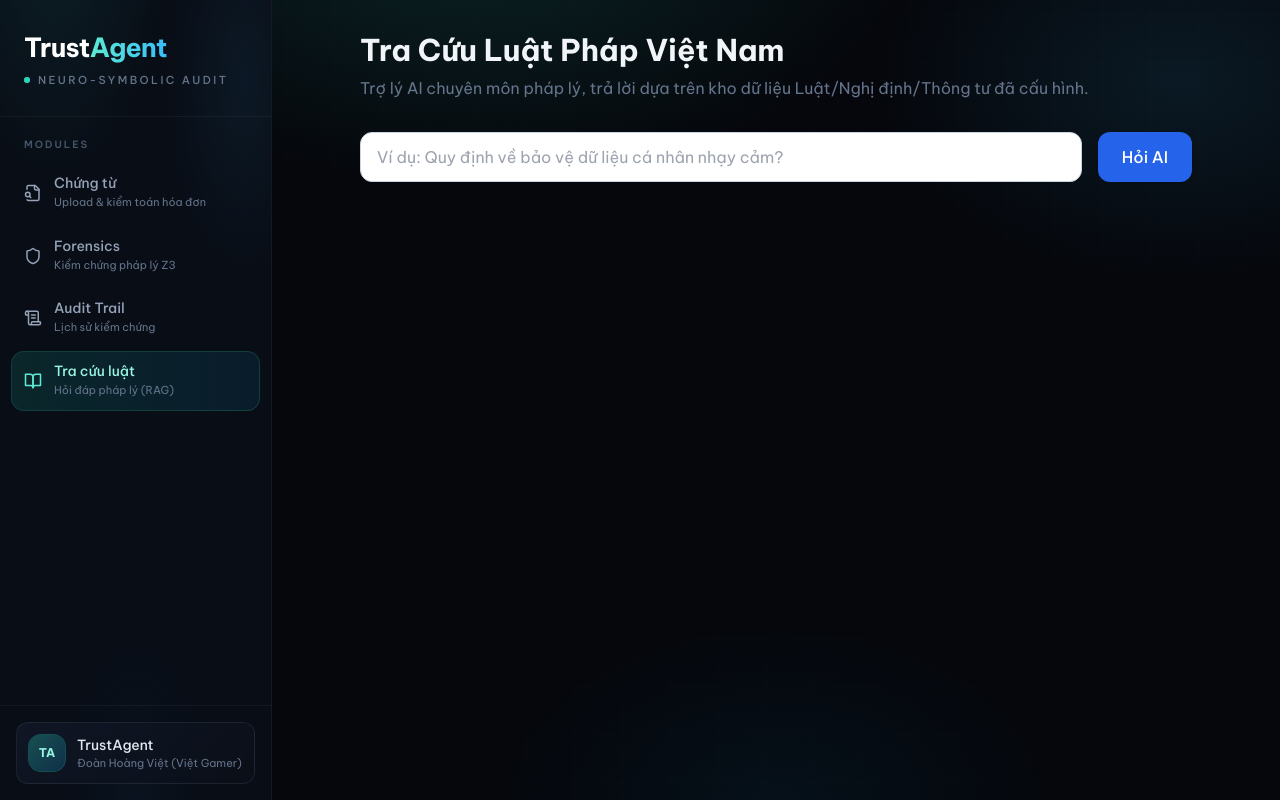
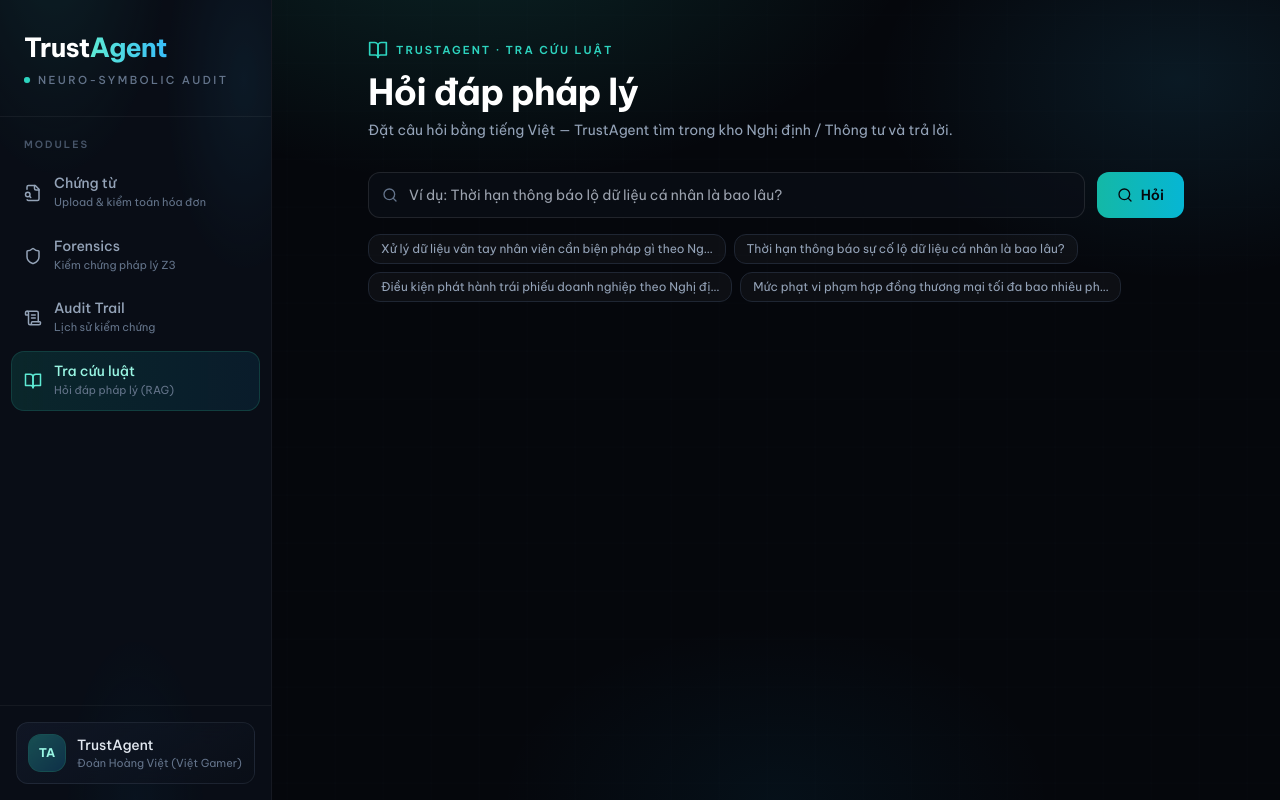
Before and after one commit to VietGamer-UIT/TrustAgent, a Next.js app in the folder Frontend/: page /legal-knowledge in a window 1280 px wide. Built offline with nearby package versions, Linux system fonts and the light colour scheme; no server answers.

Commit message:
fix(rag): improve legal retrieval logic and context limits

```diff
--- a/Frontend/app/legal-knowledge/page.tsx
+++ b/Frontend/app/legal-knowledge/page.tsx
@@ -1,88 +1,143 @@
-"use client";
-import { useState } from "react";
+'use client'
+
+import { useState } from 'react'
+import { motion } from 'framer-motion'
+import {
+  BookOpen, Search, Loader2,
+} from 'lucide-react'
+import ReactMarkdown from 'react-markdown'
+import remarkGfm from 'remark-gfm'
+import { traCuuLuat, extractErrorMessage } from '@/lib/api'
+
+const SUGGESTIONS = [
+  'Xử lý dữ liệu vân tay nhân viên cần biện pháp gì theo Nghị định 356?',
+  'Thời hạn thông báo sự cố lộ dữ liệu cá nhân là bao lâu?',
+  'Điều kiện phát hành trái phiếu doanh nghiệp theo Nghị định 200?',
+  'Mức phạt vi phạm hợp đồng thương mại tối đa bao nhiêu phần trăm?',
+]
 
 export default function LegalKnowledgePage() {
-  const [query, setQuery] = useState("");
-  const [answer, setAnswer] = useState("");
-  const [context, setContext] = useState("");
-  const [loading, setLoading] = useState(false);
+  const [query, setQuery] = useState('')
+  const [answer, setAnswer] = useState('')
+  const [context, setContext] = useState('')
+  const [loading, setLoading] = useState(false)
+  const [error, setError] = useState('')
+
+  const runSearch = async (q: string) => {
+    const text = q.trim()
+    if (!text) return
+    setLoading(true)
+    setAnswer('')
+    setContext('')
+    setError('')
+    try {
+      const data = await traCuuLuat(text)
+      setAnswer(data.answer || 'Không có câu trả lời.')
+      setContext(data.context || '')
+    } catch (err: unknown) {
+      setError(
+        'Không gọi được Backend TrustAgent. Kiểm tra container backend (:8000). Chi tiết: ' +
+          extractErrorMessage(err)
+      )
+    } finally {
+      setLoading(false)
+    }
+  }
 
   const handleSearch = async (e: React.FormEvent) => {
-    e.preventDefault();
-    if (!query.trim()) return;
-    setLoading(true);
-    setAnswer("");
-    setContext("");
-
-    try {
-      const res = await fetch("/api/v1/tra-cuu-luat", {
-        method: "POST",
-        headers: { "Content-Type": "application/json" },
-        body: JSON.stringify({ query }),
-      });
-      if (!res.ok) throw new Error("Lỗi kết nối Backend API");
-      const data = await res.json();
-      setAnswer(data.answer);
-      setContext(data.context);
-    } catch (err: any) {
-      setAnswer("Đã xảy ra lỗi khi truy vấn: " + err.message);
-    } finally {
-      setLoading(false);
+    e.preventDefault()
+    await runSearch(query)
   }
-  };
 
   return (
-    <div className="p-8 max-w-4xl mx-auto flex flex-col h-full overflow-hidden">
-      <h1 className="text-3xl font-bold mb-2">Tra Cứu Luật Pháp Việt Nam</h1>
-      <p className="text-slate-500 mb-8">Trợ lý AI chuyên môn pháp lý, trả lời dựa trên kho dữ liệu Luật/Nghị định/Thông tư đã cấu hình.</p>
+    <div className="relative mx-auto flex h-full max-w-4xl flex-col overflow-hidden px-6 py-10 md:px-10">
+      <motion.header
+        initial={{ opacity: 0, y: 14 }}
+        animate={{ opacity: 1, y: 0 }}
+        className="mb-8 shrink-0"
+      >
+        <div className="mb-3 flex items-center gap-2 text-teal-400">
+          <BookOpen className="h-5 w-5" />
+          <span className="text-[11px] font-semibold uppercase tracking-[0.18em]">
+            TrustAgent · Tra cứu luật
+          </span>
+        </div>
+        <h1 className="font-display text-3xl font-bold tracking-tight text-white md:text-4xl">
+          Hỏi đáp pháp lý
+        </h1>
+        <p className="mt-2 text-sm text-slate-400">
+          Đặt câu hỏi bằng tiếng Việt — TrustAgent tìm trong kho Nghị định / Thông tư và trả lời.
+        </p>
+      </motion.header>
 
-      <form onSubmit={handleSearch} className="mb-8 flex gap-4">
+      <form onSubmit={handleSearch} className="mb-4 flex shrink-0 gap-3">
+        <div className="relative flex-1">
+          <Search className="pointer-events-none absolute left-3.5 top-1/2 h-4 w-4 -translate-y-1/2 text-slate-500" />
           <input
             type="text"
             value={query}
             onChange={(e) => setQuery(e.target.value)}
-          placeholder="Ví dụ: Quy định về bảo vệ dữ liệu cá nhân nhạy cảm?"
-          className="flex-1 px-4 py-3 border border-slate-300 rounded-lg shadow-sm focus:outline-none focus:ring-2 focus:ring-blue-500"
+            placeholder="Ví dụ: Thời hạn thông báo lộ dữ liệu cá nhân là bao lâu?"
+            className="w-full rounded-xl border border-white/10 bg-ink-900/70 py-3 pl-10 pr-4 text-sm text-slate-100 outline-none transition focus:border-teal-400/40 focus:ring-2 focus:ring-teal-400/15"
           />
+        </div>
         <button
           type="submit"
           disabled={loading}
-          className="px-6 py-3 bg-blue-600 hover:bg-blue-700 text-white font-medium rounded-lg shadow transition-colors disabled:opacity-50"
+          className="inline-flex items-center gap-2 rounded-xl bg-gradient-to-r from-teal-500 to-cyan-500 px-5 py-3 text-sm font-semibold text-ink-950 disabled:opacity-50"
         >
-          {loading ? "Đang truy vấn..." : "Hỏi AI"}
+          {loading ? <Loader2 className="h-4 w-4 animate-spin" /> : <Search className="h-4 w-4" />}
+          Hỏi
         </button>
       </form>
 
-      <div className="flex-1 overflow-y-auto space-y-6 pb-8">
-        {loading && (
-          <div className="animate-pulse space-y-4">
-            <div className="h-4 bg-slate-200 rounded w-1/4"></div>
-            <div className="h-32 bg-slate-200 rounded w-full"></div>
+      <div className="mb-6 flex shrink-0 flex-wrap gap-2">
+        {SUGGESTIONS.map((s) => (
+          <button
+            key={s}
+            type="button"
+            onClick={() => {
+              setQuery(s)
+              void runSearch(s)
+            }}
+            className="rounded-lg border border-white/8 bg-white/[0.03] px-3 py-1.5 text-left text-xs text-slate-400 transition hover:border-teal-400/30 hover:text-teal-200"
+          >
+            {s.length > 56 ? `${s.slice(0, 56)}…` : s}
+          </button>
+        ))}
+      </div>
+
+      <div className="min-h-0 flex-1 space-y-4 overflow-y-auto pb-8">
+        {error && (
+          <div className="rounded-xl border border-red-500/25 bg-red-950/30 px-4 py-3 text-sm text-red-300">
+            {error}
           </div>
         )}
-
-        {!loading && answer && (
-          <div className="bg-white p-6 rounded-xl shadow-sm border border-slate-200">
-            <h2 className="text-lg font-semibold text-blue-800 mb-4 flex items-center gap-2">
-              <span className="text-2xl">🤖</span> AI Answer
-            </h2>
-            <div className="text-slate-700 leading-relaxed whitespace-pre-wrap">
-              {answer}
+        {answer && (
+          <motion.div
+            initial={{ opacity: 0, y: 10 }}
+            animate={{ opacity: 1, y: 0 }}
+            className="surface-glass rounded-2xl p-5"
+          >
+            <p className="mb-3 text-[10px] font-semibold uppercase tracking-[0.16em] text-slate-500">
+              Trả lời
+            </p>
+            <div className="prose prose-invert prose-sm max-w-none prose-headings:text-teal-200 prose-a:text-cyan-300">
+              <ReactMarkdown remarkPlugins={[remarkGfm]}>{answer}</ReactMarkdown>
             </div>
-          </div>
+          </motion.div>
         )}
-
-        {!loading && context && (
-          <div className="bg-slate-50 p-6 rounded-xl border border-slate-200">
-            <h2 className="text-lg font-semibold text-slate-700 mb-4 flex items-center gap-2">
-              <span className="text-2xl">📚</span> Legal Sources (Trích dẫn gốc)
-            </h2>
-            <div className="text-slate-600 text-sm whitespace-pre-wrap font-mono bg-slate-100 p-4 rounded-lg overflow-x-auto">
+        {context && (
+          <details className="rounded-2xl border border-white/5 bg-ink-950/60 p-4">
+            <summary className="cursor-pointer text-[10px] font-semibold uppercase tracking-[0.16em] text-slate-500">
+              Nguồn tài liệu (RAG)
+            </summary>
+            <pre className="mt-3 whitespace-pre-wrap font-mono text-xs leading-relaxed text-slate-500">
               {context}
-            </div>
-          </div>
+            </pre>
+          </details>
         )}
       </div>
     </div>
-  );
+  )
 }
```
Also changed, not shown: 2 other files (tests, documents, lock files or other folders). Lines whose indentation alone changed are shown as unchanged.
